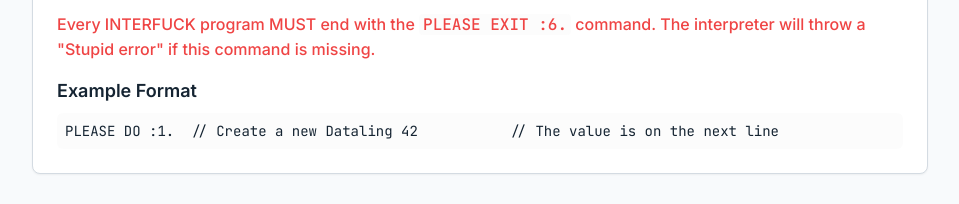
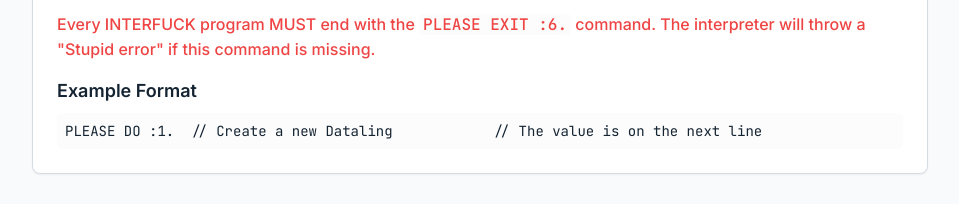
Before and after one commit to Wicin-134/HTCL-IDE, a React (Vite) app: page /docs in a window 1280 px wide. Shown: the part 1260-1464 px from the top of the page, without its empty margins (160-1119 px from the left). Built offline with nearby package versions, Linux system fonts and the light colour scheme.

Commit message:
Visual edit in Lovable
Edited UI in Lovable

```diff
--- a/src/pages/Docs.tsx
+++ b/src/pages/Docs.tsx
@@ -87,8 +87,7 @@ const Docs = () => {
                 <div>
                   <h3 className="text-lg font-semibold mb-2">Example Format</h3>
                   <div className="bg-secondary/20 p-2 rounded-md mt-2">
-                    <pre className="font-mono text-sm">PLEASE DO :1.  // Create a new Dataling
-42           // The value is on the next line</pre>
+                    <pre className="font-mono text-sm">PLEASE DO :1.  // Create a new Dataling            // The value is on the next line</pre>
                   </div>
                 </div>
               </div>
```
